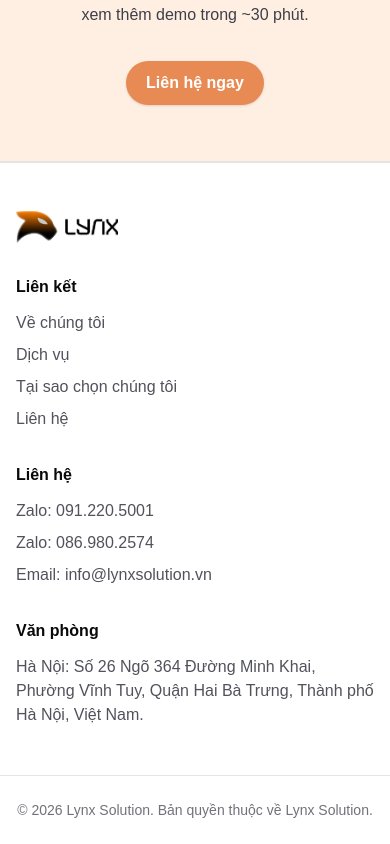
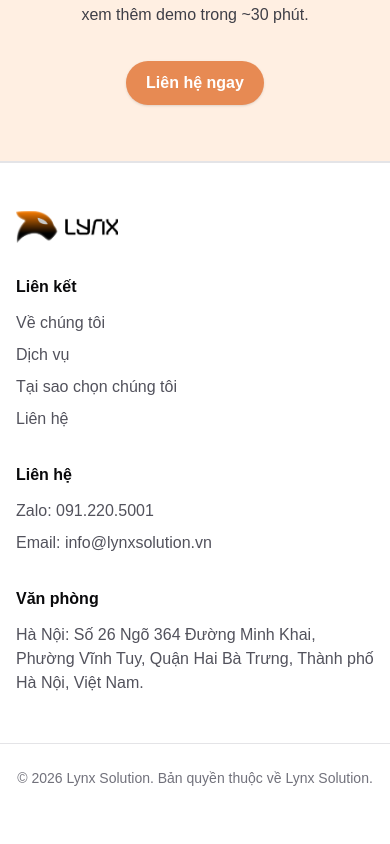
Before and after one commit to herryadev/lynx-ai-landing-page-vi, a Next.js app: page /vi in a window 390 px wide. Shown: the part 6328-7172 px from the top of the page. After the commit the page ends 7140 px from the top, so only its background shows below. Built offline with nearby package versions, Linux system fonts and the light colour scheme.

Commit message:
Remove duplicate phone number from footer and update contact link in header to the primary phone number

```diff
--- a/src/components/landing/Footer.tsx
+++ b/src/components/landing/Footer.tsx
@@ -53,9 +53,6 @@ export function Footer() {
                 {t('footer.phone')}: <a href="https://zalo.me/0912205001" className="hover:text-zinc-950 hover:underline">091.220.5001</a>
               </li>
               <li>
-                {t('footer.phone')}: <a href="https://zalo.me/0869802574" className="hover:text-zinc-950 hover:underline">086.980.2574</a>
-              </li>
-              <li>
                 {t('footer.email')}: <a href="mailto:info@lynxsolution.vn" className="hover:text-zinc-950 hover:underline">info@lynxsolution.vn</a>
               </li>
             </ul>
--- a/src/components/landing/Header.tsx
+++ b/src/components/landing/Header.tsx
@@ -39,7 +39,7 @@ export function Header() {
               {t(`nav.${item.key}`)}
             </a>
           ))}
-          <a href="https://zalo.me/0869802574" target="_blank" rel="noopener noreferrer">
+          <a href="https://zalo.me/0912205001" target="_blank" rel="noopener noreferrer">
             <Button>{t('nav.contact')}</Button>
           </a>
         </nav>
```
